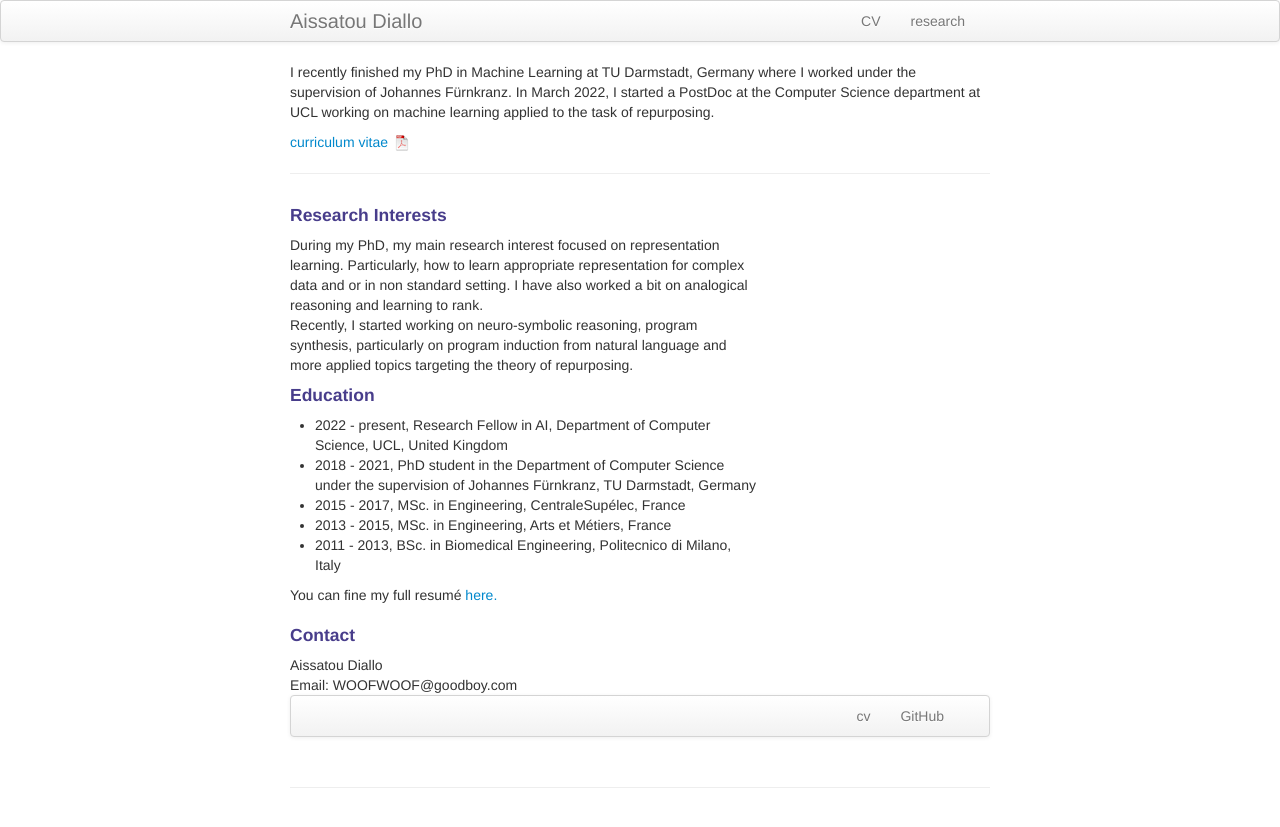
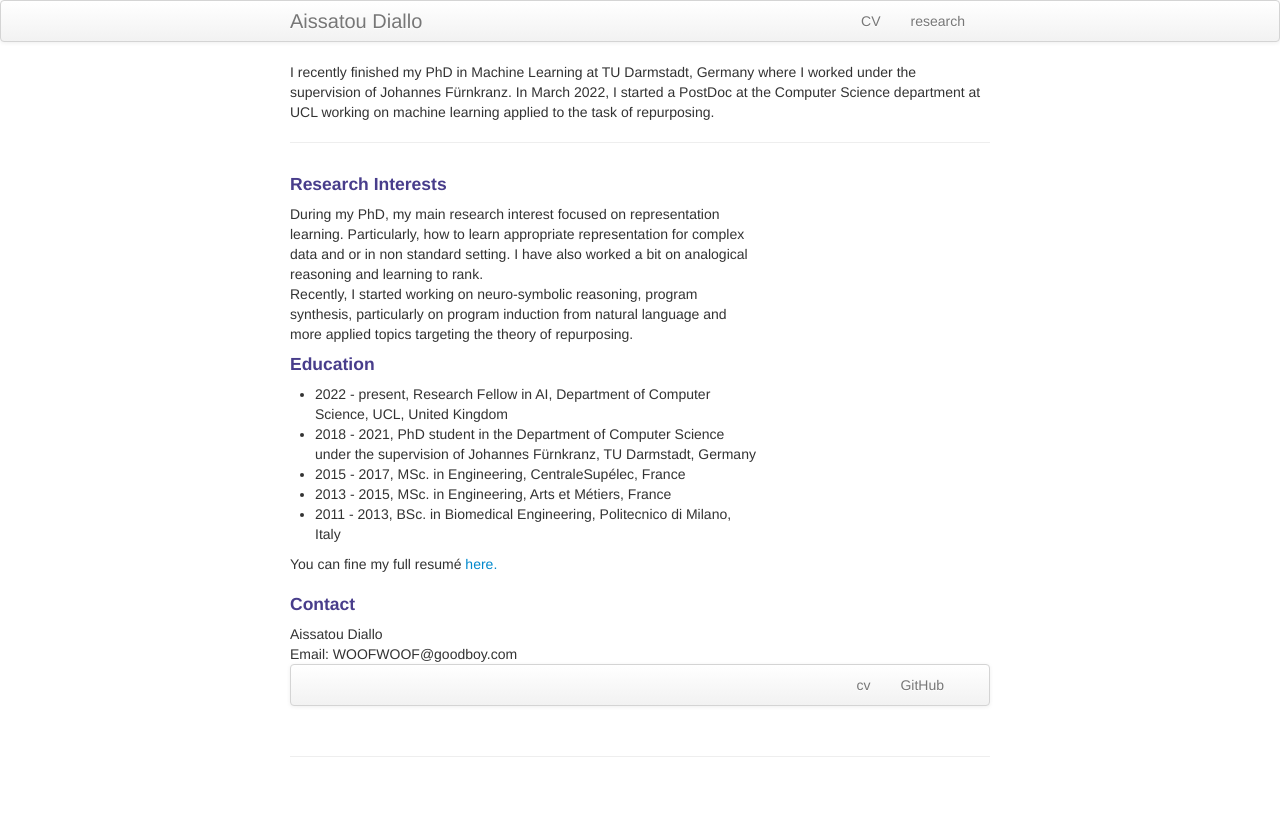
Before and after one commit to adiallo07/adiallo07.github.io, a Jekyll site: the page built from index.md, in a window 1280 px wide. Shown: the top 827 px of the page. Built offline with Jekyll 4.4.1, drawn with Linux system fonts in a browser that asks for light colours.

Commit message:
Update index.md

```diff
--- a/index.md
+++ b/index.md
@@ -6,9 +6,6 @@ title: Aissatou Diallo
 ---
 
 I recently finished my PhD in Machine Learning at TU Darmstadt, Germany where I worked under the supervision of Johannes Fürnkranz. In March 2022, I started a PostDoc at the Computer Science department at UCL working on machine learning applied to the task of repurposing.
-
-[curriculum vitae ![CV as pdf]({{ BASE_PATH }}/pages/icons16/pdf-icon.png)]({{ BASE_PATH }}/assets/CV.pdf)<br/>
-
 
 ---
 
```
